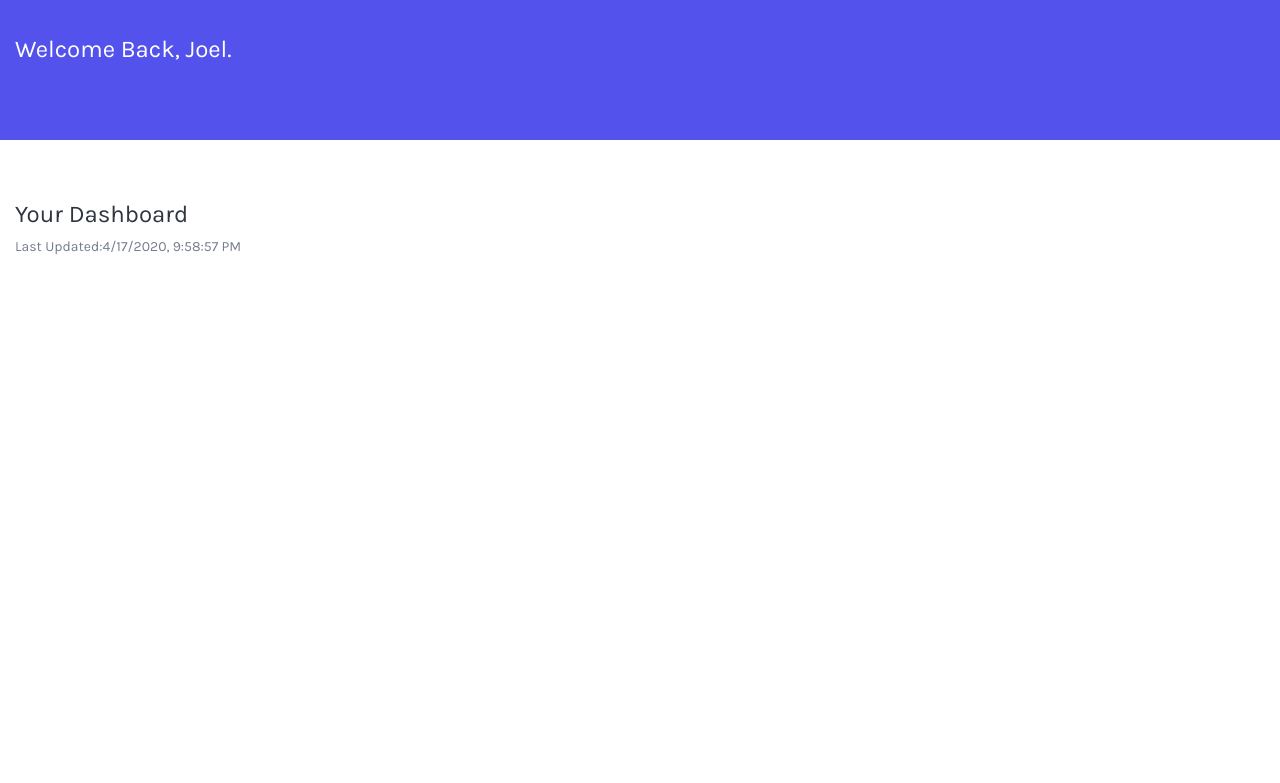
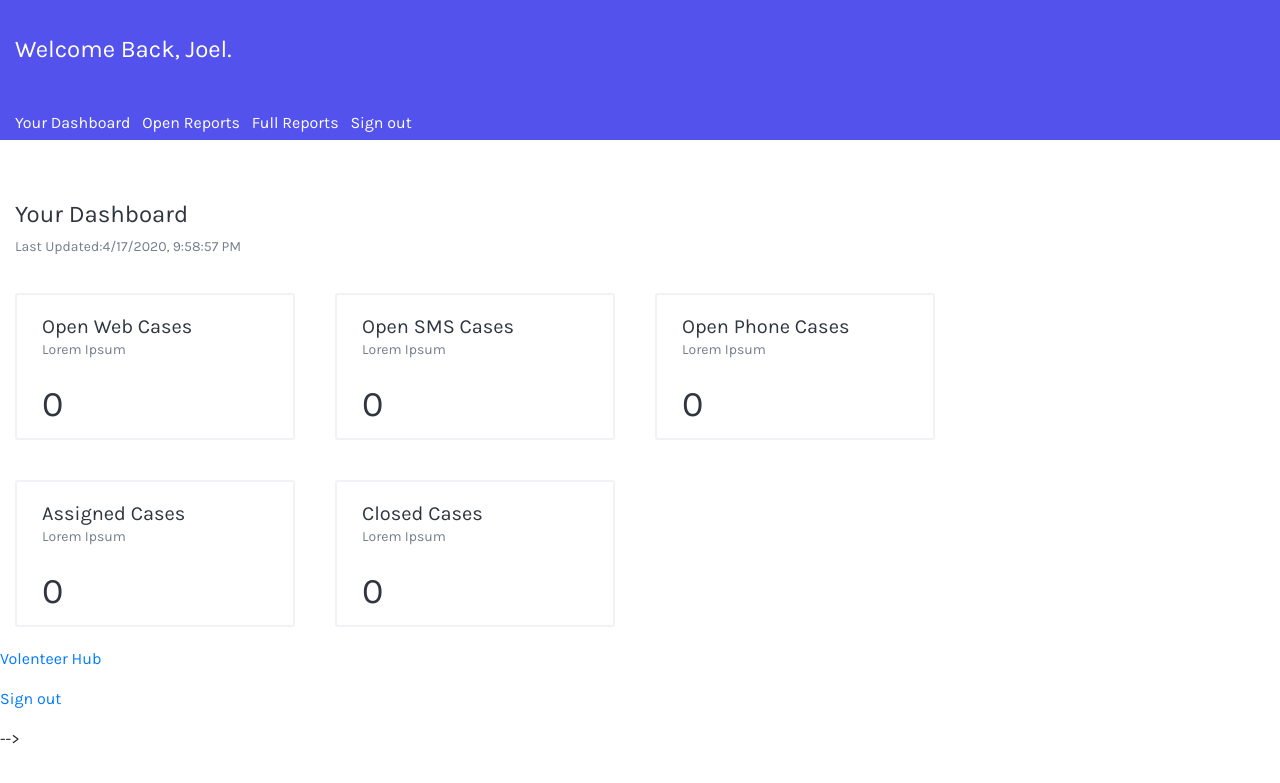
Before and after one commit to kittymagician/COVID-19-Emergency-Response-Hub, a Flask app: page /reportcenter/dashboard in a window 1280 px wide. Shown: the top 783 px of the page. Run offline with Flask 2, Linux system fonts and the light colour scheme; a user stored in the database is signed in; tables that the repository leaves empty hold one stand-in row (values such as "Sample post"); data that the repository does not hold is empty; some libraries are stand-ins or nearby versions.

Commit message:
Script elements added

```diff
--- a/static/style.css
+++ b/static/style.css
@@ -89,6 +89,27 @@ h2 {
 	margin-top: 35px;
 }
 
+.dashMenu ul {
+
+	position: relative;
+	padding: 0px;
+	margin: 0px;
+	margin-top: 40px;
+	bottom: 0px;
+}
+
+.dashMenu li {
+
+	list-style-type: none;
+}
+
+
+.dashMenu ul li a {
+
+	color: white !important;
+	font-size: 16px;
+}
+
 .dashMain h1 {
 
 	color: #2F3640;
@@ -100,3 +121,40 @@ h2 {
 	color: #747D8C;
 	font-size: 14px;
 }
+
+.dashStats {
+
+	margin: 20px;
+	border: 2px solid #F1F2F6;
+	border-radius: 3px;
+	padding: 0px;
+	width: 280px;
+	max-width: 280px;
+}
+
+.dashStats h1 {
+
+	margin-top: 30px;
+	margin-left: 25px;
+	margin-bottom: 20px;
+	color: #2F3640;
+	font-size: 36px;
+}
+
+.dashStats h2 {
+
+	color: #2F3640;
+	position: relative;
+	margin-left: 25px;
+	font-size: 20px;
+	margin-top: 20px;
+	margin-bottom: 0px;
+}
+
+.dashStats p {
+
+	color: #747D8C;
+	font-size: 14px;
+	margin-left: 25px;
+
+}
--- a/templates/dashboard.html
+++ b/templates/dashboard.html
@@ -1,8 +1,5 @@
-<meta name="viewport" content="width=device-width, initial-scale=1">
-<link rel="stylesheet" href="https://stackpath.bootstrapcdn.com/bootstrap/4.3.1/css/bootstrap.min.css" integrity="sha384-ggOyR0iXCbMQv3Xipma34MD+dH/1fQ784/j6cY/iJTQUOhcWr7x9JvoRxT2MZw1T" crossorigin="anonymous">
-
-
 <head>
+	<meta name="viewport" content="width=device-width, initial-scale=1">
 	<link rel="stylesheet" href="https://stackpath.bootstrapcdn.com/bootstrap/4.3.1/css/bootstrap.min.css" integrity="sha384-ggOyR0iXCbMQv3Xipma34MD+dH/1fQ784/j6cY/iJTQUOhcWr7x9JvoRxT2MZw1T" crossorigin="anonymous">
 	<link href="https://fonts.googleapis.com/css2?family=Karla&display=swap" rel="stylesheet">
 	<link rel="stylesheet" href="../static/style.css">
@@ -13,6 +10,16 @@
 		<div class="row">
 			<div class="col">
 				<h1>Welcome Back, Joel.</h1>
+			</div>
+		</div>
+		<div class="row">
+			<div class="col">
+				<ul class="list-inline">
+					<li class="list-inline-item"><a>Your Dashboard</a></li>
+					<li class="list-inline-item"><a>Open Reports</a></li>
+					<li class="list-inline-item"><a>Full Reports</a></li>
+					<li class="list-inline-item"><a>Sign out</a></li>
+				</ul>
 			</div>
 		</div>
 	</div>
@@ -31,35 +38,38 @@
 	</div>
 </div>
 
+<div class="container-fluid">
+	<div class="row">
+		<div class="col-12 col-md-4 dashStats" style="margin-left: 15px;">
+			<h2>Open Web Cases</h2>
+			<p>Lorem Ipsum</p>
+			<h1>{{ web }}</h1>
+		</div>
+		<div class="col-12 col-md-4 dashStats">
+			<h2>Open SMS Cases</h2>
+			<p>Lorem Ipsum</p>
+			<h1>{{ sms }}</h1>
+		</div>
+		<div class="col-12 col-md-4 dashStats">
+			<h2>Open Phone Cases</h2>
+			<p>Lorem Ipsum</p>
+			<h1>{{ phone }}</h1>
+		</div>
+	</div>
+	<div class="row">
+		<div class="col-12 col-md-4 dashStats" style="margin-left: 15px;">
+			<h2>Assigned Cases</h2>
+			<p>Lorem Ipsum</p>
+			<h1>{{ assigned }}</h1>
+		</div>
+		<div class="col-12 col-md-4 dashStats">
+			<h2>Closed Cases</h2>
+			<p>Lorem Ipsum</p>
+			<h1>{{ closed }}</h1>
+		</div>
+	</div>
+</div>
 
-
-
-
-
-
-
-
-
-
-
-
-
-
-<!-- <h1>Open Cases - Web</h1>
-  <h2>{{ web }}</h2>
-
-<h1>Open Cases - SMS</h1>
-<h2>{{ sms }}</h2>
-
-<h1>Open Cases - Phone</h1>
-<h2>{{ phone }}</h2>
-
-<h1>Assigned Cases</h1>
-	<h2>{{ assigned }}</h2>
-
-<h1>Closed Cases</h1>
-	<h2>{{ closed }}</h2>
-<p>Last Updated Date/Time: </p>
 
 <p><a href={{ url_for('member_page') }}>Volenteer Hub</a></p><p><a href={{ url_for('user.logout') }}>Sign out</a></p> -->
 
```
